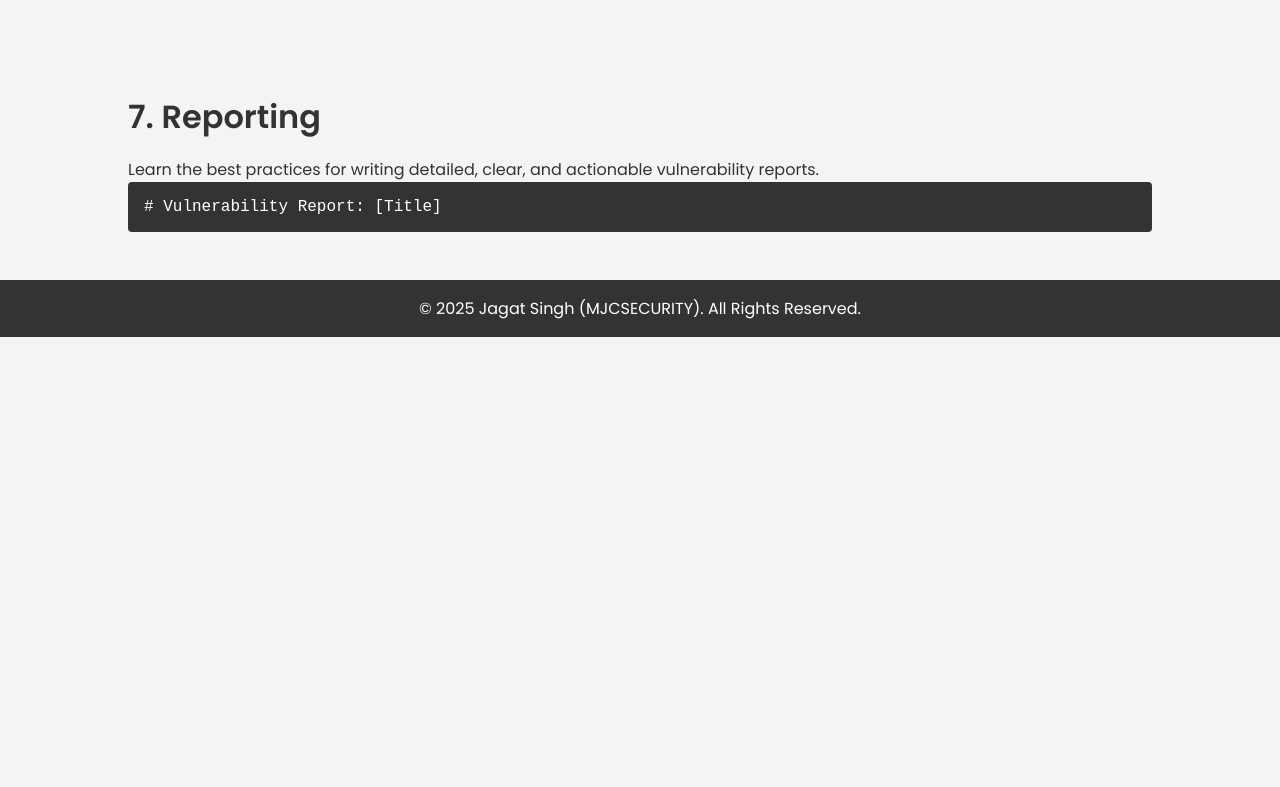
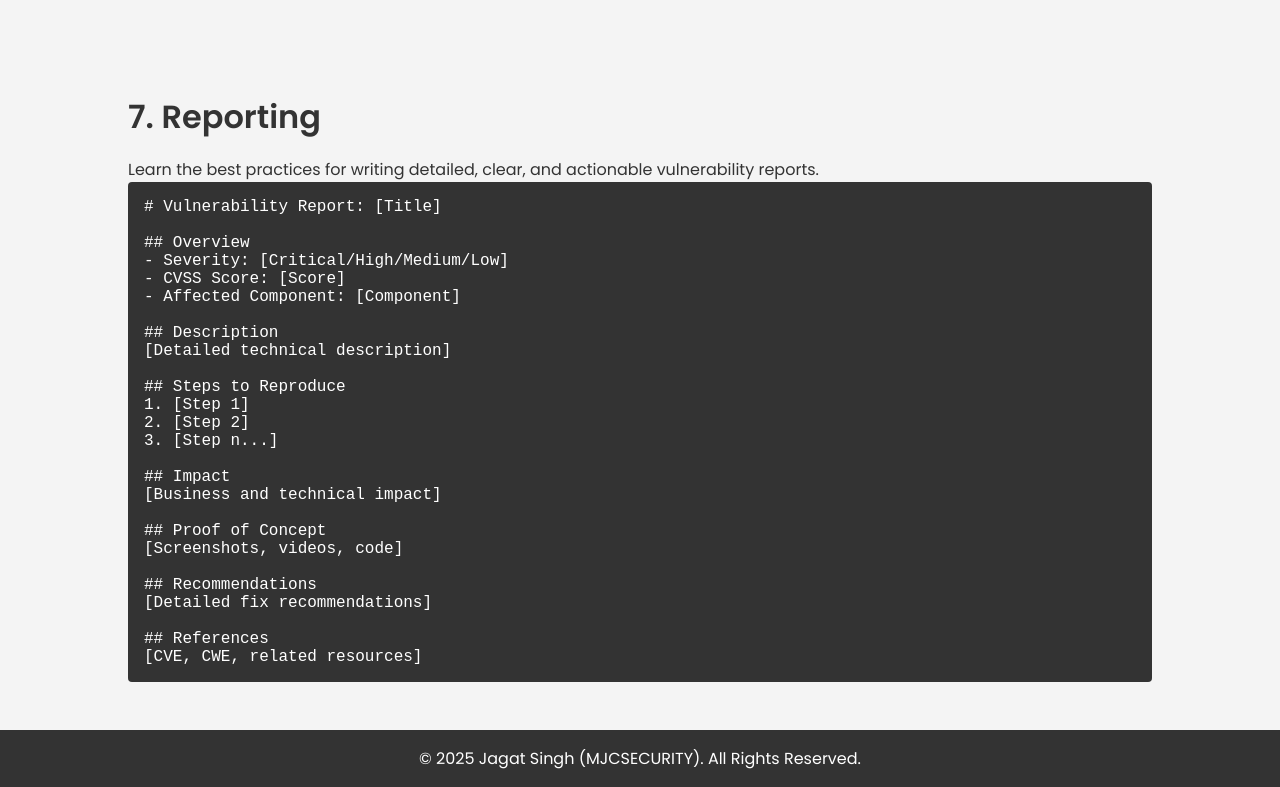
Before and after one commit to jagat-singh-chaudhary/Bug-Bounty-Jagat-Methodology, a plain HTML site: page index.html in a window 1280 px wide. Shown: the part 2854-3641 px from the top of the page. Before the commit the page ends 3191 px from the top, so only its background shows below. Drawn offline with Linux system fonts and the light colour scheme.

Commit message:
index.html

```diff
--- a/index.html
+++ b/index.html
@@ -106,7 +106,32 @@
         <div class="container">
             <h2>7. Reporting</h2>
             <p>Learn the best practices for writing detailed, clear, and actionable vulnerability reports.</p>
-            <pre><code># Vulnerability Report: [Title]</code></pre>
+            <pre><code># Vulnerability Report: [Title]
+
+## Overview
+- Severity: [Critical/High/Medium/Low]
+- CVSS Score: [Score]
+- Affected Component: [Component]
+
+## Description
+[Detailed technical description]
+
+## Steps to Reproduce
+1. [Step 1]
+2. [Step 2]
+3. [Step n...]
+
+## Impact
+[Business and technical impact]
+
+## Proof of Concept
+[Screenshots, videos, code]
+
+## Recommendations
+[Detailed fix recommendations]
+
+## References
+[CVE, CWE, related resources] </code></pre>
         </div>
     </section>
 
```
